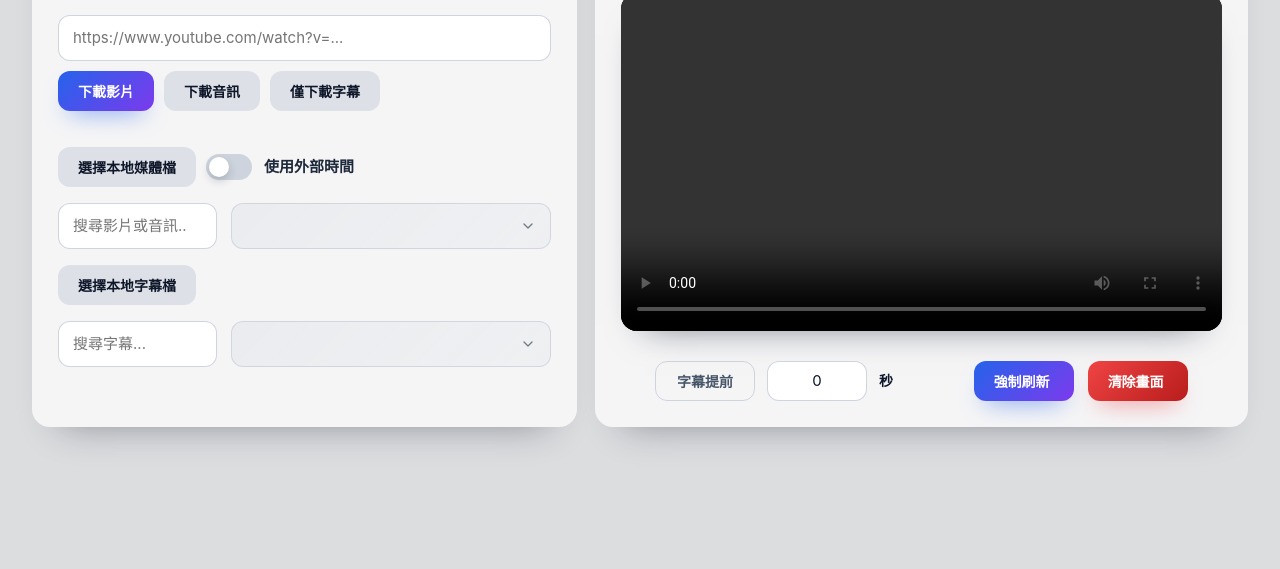
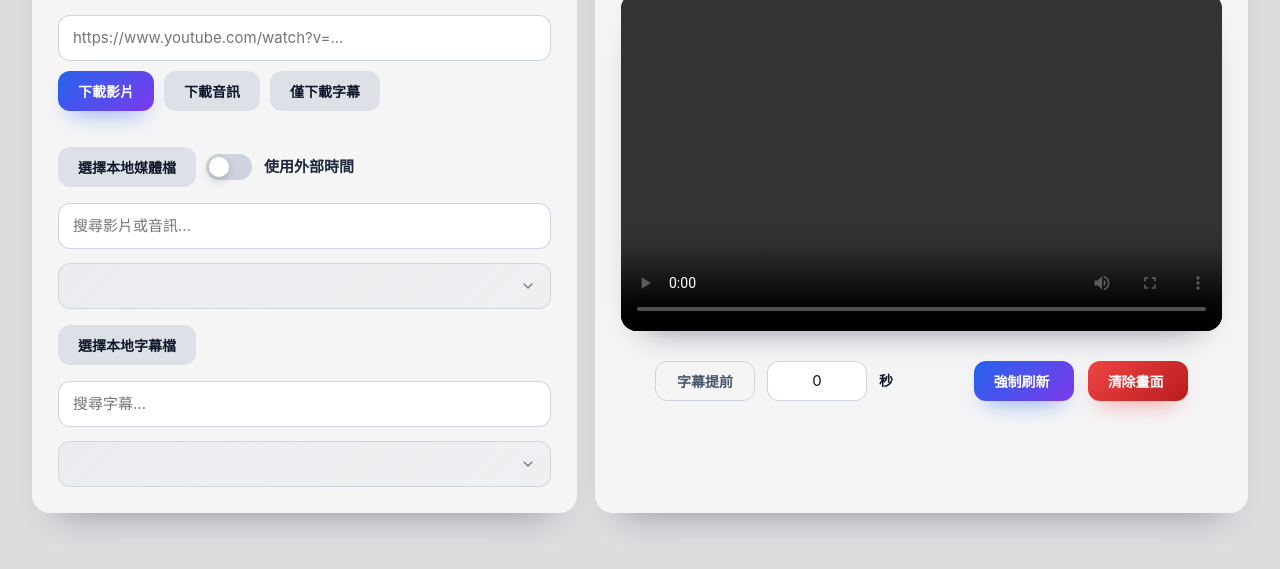
Before and after one commit to Nekofoxmiu/subtitle-stream-overlay, a browser extension: page src/renderer/index.html in a window 1280 px wide. Shown: the part 215-784 px from the top of the page. Drawn offline with Linux system fonts and the light colour scheme.

Commit message:
Fix cache dropdown layout and preserve dropup select

```diff
--- a/src/renderer/app.mjs
+++ b/src/renderer/app.mjs
@@ -2632,7 +2632,7 @@ function debounce(fn, ms = 120) {
 function createCacheSelector(rowEl, { label, searchPlaceholder, hint } = {}) {
   if (!rowEl || !rowEl.parentElement) return null;
   const container = document.createElement('div');
-  container.className = 'row cache-row';
+  container.className = 'row';
   if (label) {
     const labelEl = document.createElement('label');
     labelEl.textContent = label || '';
@@ -2641,10 +2641,10 @@ function createCacheSelector(rowEl, { label, searchPlaceholder, hint } = {}) {
   const searchInput = document.createElement('input');
   searchInput.type = 'search';
   searchInput.placeholder = searchPlaceholder || '';
-  searchInput.classList.add('cache-row__search');
+  searchInput.style.width = '100%';
   container.appendChild(searchInput);
   const select = document.createElement('select');
-  select.classList.add('cache-row__select');
+  select.style.minWidth = '260px';
   select.dataset.customSelectPlacement = 'dropup';
   select.disabled = true;
   container.appendChild(select);
--- a/src/renderer/index.html
+++ b/src/renderer/index.html
@@ -371,28 +371,6 @@
       gap: 14px;
       align-items: center;
       flex-wrap: wrap;
-    }
-
-    .row.cache-row {
-      flex-wrap: nowrap;
-      align-items: stretch;
-      overflow-x: auto;
-    }
-
-    .row.cache-row input[type="search"] {
-      flex: 1 1 260px;
-      min-width: 0;
-    }
-
-    .row.cache-row .custom-select,
-    .custom-select.cache-row__select {
-      flex: 0 0 320px;
-      min-width: 0;
-    }
-
-    .row.cache-row small {
-      flex-basis: 100%;
-      margin-top: 6px;
     }
 
     .row label {
```
